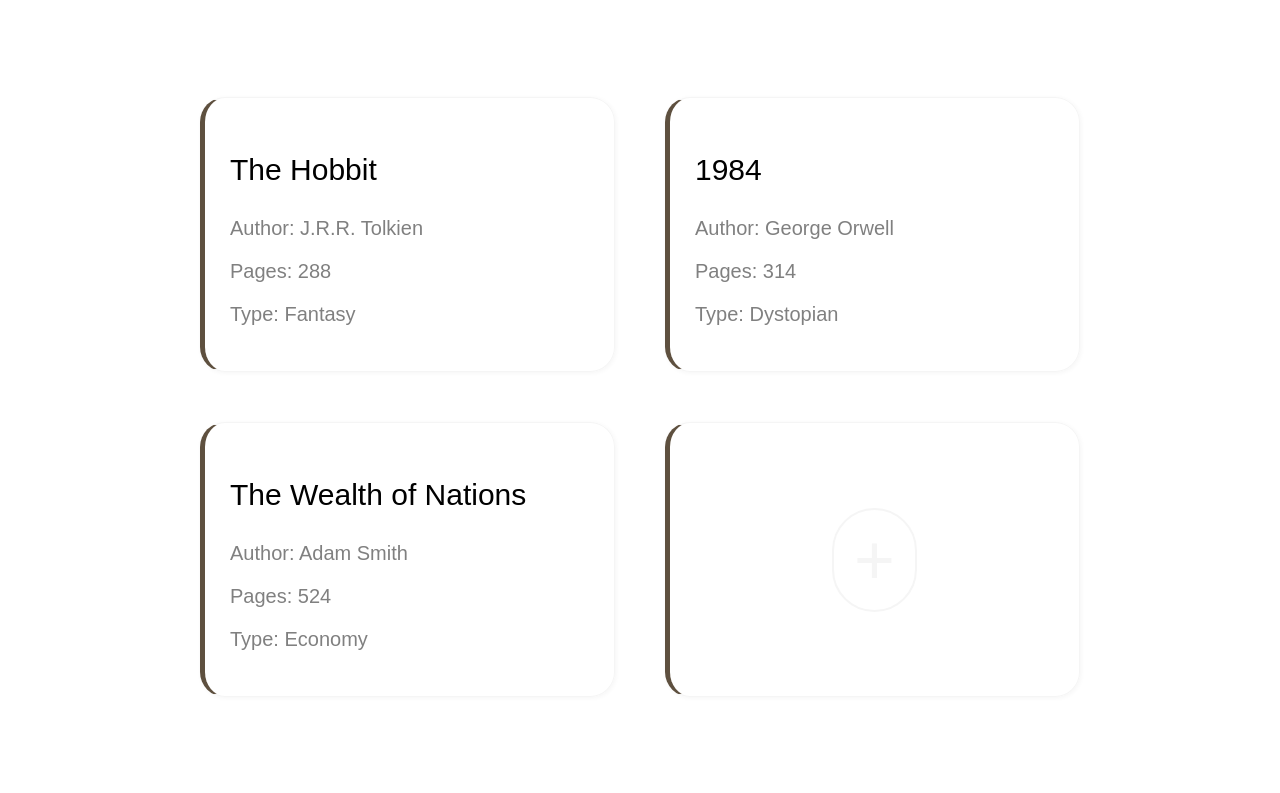
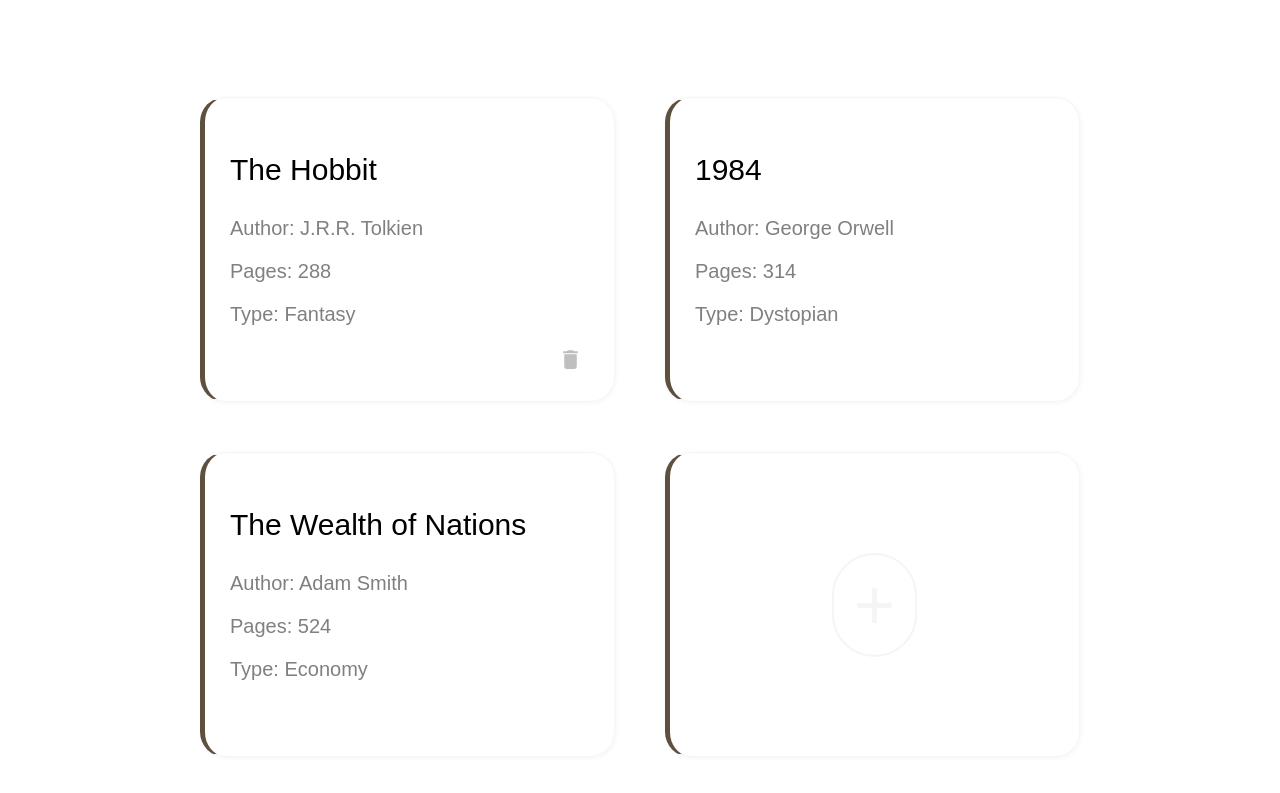
Before and after one commit to Jaoovit/Library, a plain HTML site: page index.html in a window 1280 px wide. Shown: the part 125-918 px from the top of the page. Drawn offline with Linux system fonts and the light colour scheme.

Commit message:
add a delete button

```diff
--- a/index.html
+++ b/index.html
@@ -17,6 +17,7 @@
             <p class="author">Author: </p>
             <p class="pages">Pages: </p>
             <p class="type">Type: </p>
+            <button class="delete"><svg xmlns="http://www.w3.org/2000/svg" viewBox="0 0 24 24"><path d="M19,4H15.5L14.5,3H9.5L8.5,4H5V6H19M6,19A2,2 0 0,0 8,21H16A2,2 0 0,0 18,19V7H6V19Z" /></svg></button>
         </div>
         <div class="book-two" id="book">
             <p class="title"></p>
--- a/script.js
+++ b/script.js
@@ -88,3 +88,13 @@ document.querySelector('#close-button').addEventListener('click', function() {
     document.querySelector('.container').style = 'opacity: 100%';
 })
 ;
+
+let del = document.querySelector('.delete')
+
+del.addEventListener('mouseenter', function() {
+    del.innerHTML = '<svg class="svg" xmlns="http://www.w3.org/2000/svg" viewBox="0 0 24 24"><path d="M20.37,8.91L19.37,10.64L7.24,3.64L8.24,1.91L11.28,3.66L12.64,3.29L16.97,5.79L17.34,7.16L20.37,8.91M6,19V7H11.07L18,11V19A2,2 0 0,1 16,21H8A2,2 0 0,1 6,19Z" /></svg>'
+})
+
+del.addEventListener('mouseleave', function() {
+    del.innerHTML = '<svg class="svg" xmlns="http://www.w3.org/2000/svg" viewBox="0 0 24 24"><path d="M19,4H15.5L14.5,3H9.5L8.5,4H5V6H19M6,19A2,2 0 0,0 8,21H16A2,2 0 0,0 18,19V7H6V19Z" /></svg>'
+})
--- a/style.css
+++ b/style.css
@@ -38,6 +38,22 @@ svg {
     fill: white;
     width: 50px;
     height: 50px;
+}
+
+button > svg {
+  fill: gray;
+  width: 25px;
+  height: 25px;
+  opacity: 50%;
+}
+
+#book > .delete {
+    display:block;
+    margin-left:auto;
+    background: none;
+    border: none;
+    outline: none;
+    box-shadow: none;
 }
 
 .title {
```
Also changed, not shown: img/delete-empty.svg (added), img/delete.svg (added), 1 other file.
